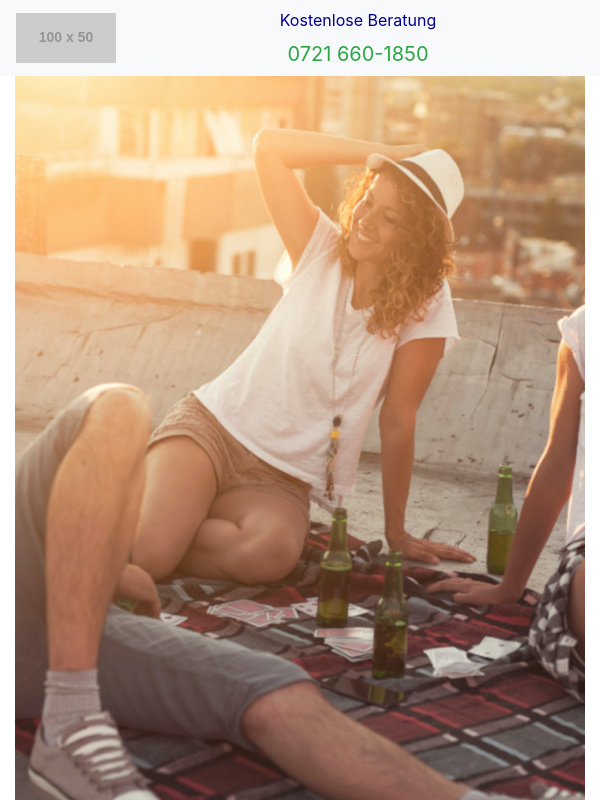
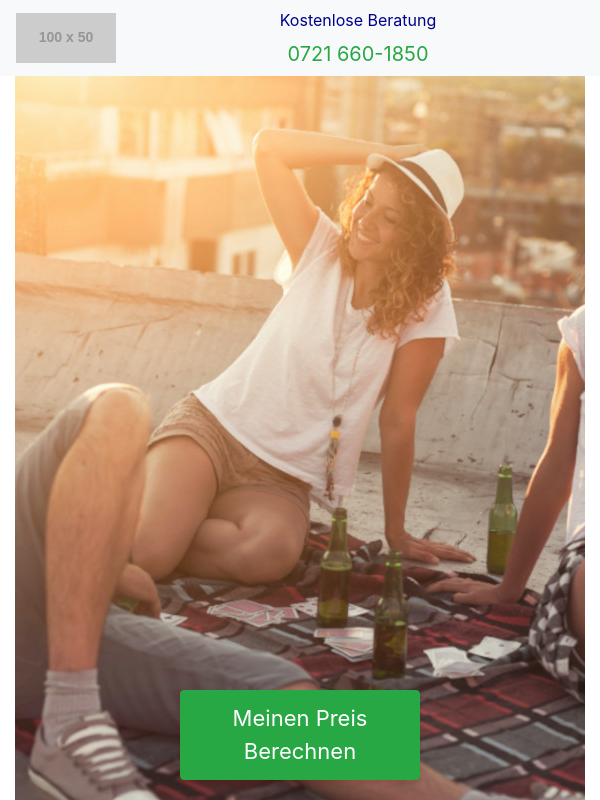
Before and after one commit to AkshayRsenal/innovation-consulting-challenge, a React (Create React App) app in the folder innovation-consulting-challenge/: page / in a window 600 px wide. Shown: the top 800 px of the page. Built offline with nearby package versions, Linux system fonts and the light colour scheme.

Commit message:
added media queries for sticky button

```diff
--- a/innovation-consulting-challenge/src/components/LandingPage.tsx
+++ b/innovation-consulting-challenge/src/components/LandingPage.tsx
@@ -46,13 +46,13 @@ function LandingPage() {
                 <div className="container-fluid setWidth" >
                 </div>
                 <div className="overlay-text" >
-                    <div className="col-md-12">
+                    <div className="col-md-12 col-xs-12 col-lg-12 ">
                         <span className="large-text">Die Haftplichtversicherung für Berufseinsteiger</span>
                     </div>
                     <div className="vertical-adjust">
                         <span className="medium-text">Unbeschwert das Leben genießen</span>
                     </div>
-                    <div className="col-md-12 button-margin">
+                    <div className="col-md-12 col-xs-12 col-lg-12  button-margin">
                         <button className="btn btn-success my-2 my-sm-0 " >Meinen Preis Berechnen</button>
                     </div>
                 </div>
--- a/innovation-consulting-challenge/src/styles/css/LandingPage.component.style.css
+++ b/innovation-consulting-challenge/src/styles/css/LandingPage.component.style.css
@@ -243,7 +243,8 @@
     }
 }
 
-@media only screen and (min-width: 992px) and (max-width: 1200px) {
+
+/* @media only screen and (min-width: 992px) and (max-width: 1200px) {
     .button-float {
         position: fixed;
         height: 10vh;
@@ -256,15 +257,15 @@
         z-index: 9999999;
         text-align: center;
     }
-}
+} */
 
-@media only screen and (min-width: 768px) and (max-width: 1024px) {
+@media only screen and (min-width: 765px) and (max-width: 1025px) {
     .button-float {
         position: fixed;
-        height: 10vw;
-        left: 30vw;
-        top: 122vw;
-        width: 40%;
+        height: 8vw;
+        left: 32vw;
+        top: 125vw;
+        width: 35%;
         font-size: 22px;
         box-shadow: 0px 4px 4px rgba(105, 16, 16, 0.2);
         transition: top .5s;
@@ -289,7 +290,7 @@
     }
 } */
 
-@media only screen and (min-width: 370px) and (max-width: 820px) {
+@media only screen and (min-width: 370px) and (max-width: 700px) {
     .button-float {
         position: fixed;
         height: 20vw;
@@ -310,6 +311,21 @@
         height: 20vw;
         left: 30vw;
         top: 155vw;
+        width: 40%;
+        font-size: 22px;
+        box-shadow: 0px 4px 4px rgba(105, 16, 16, 0.2);
+        transition: top .5s;
+        z-index: 9999999;
+        text-align: center;
+    }
+}
+
+@media only screen and (min-width: 530px) and (max-width: 750px) {
+    .button-float {
+        position: fixed;
+        height: 15vw;
+        left: 30vw;
+        top: 115vw;
         width: 40%;
         font-size: 22px;
         box-shadow: 0px 4px 4px rgba(105, 16, 16, 0.2);
```
Also changed, not shown: 1 other file (tests, documents, lock files or other folders).
